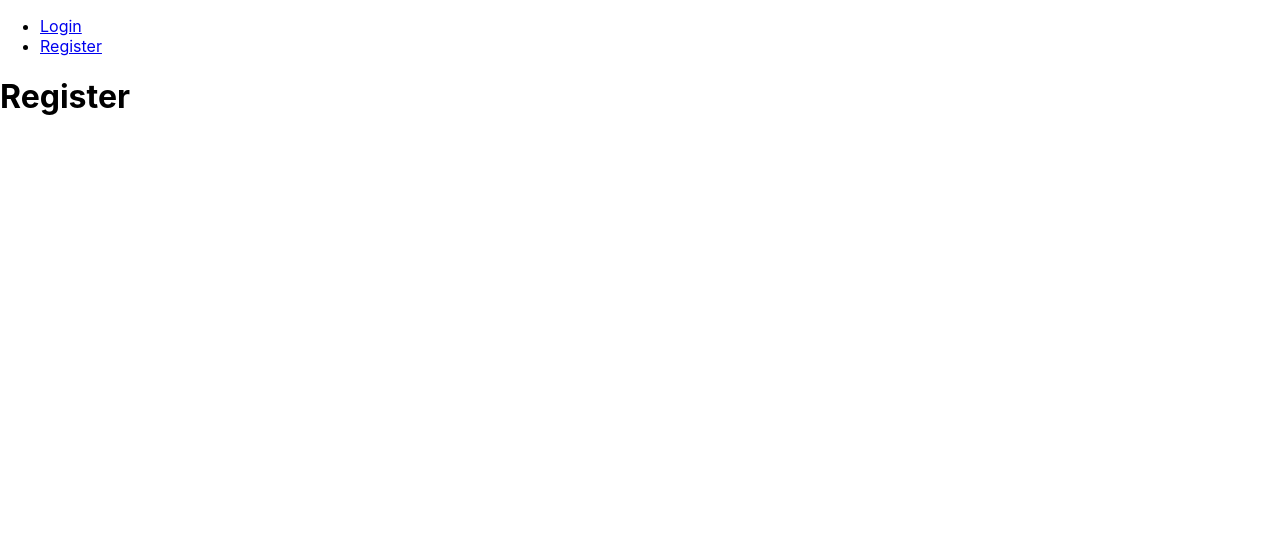
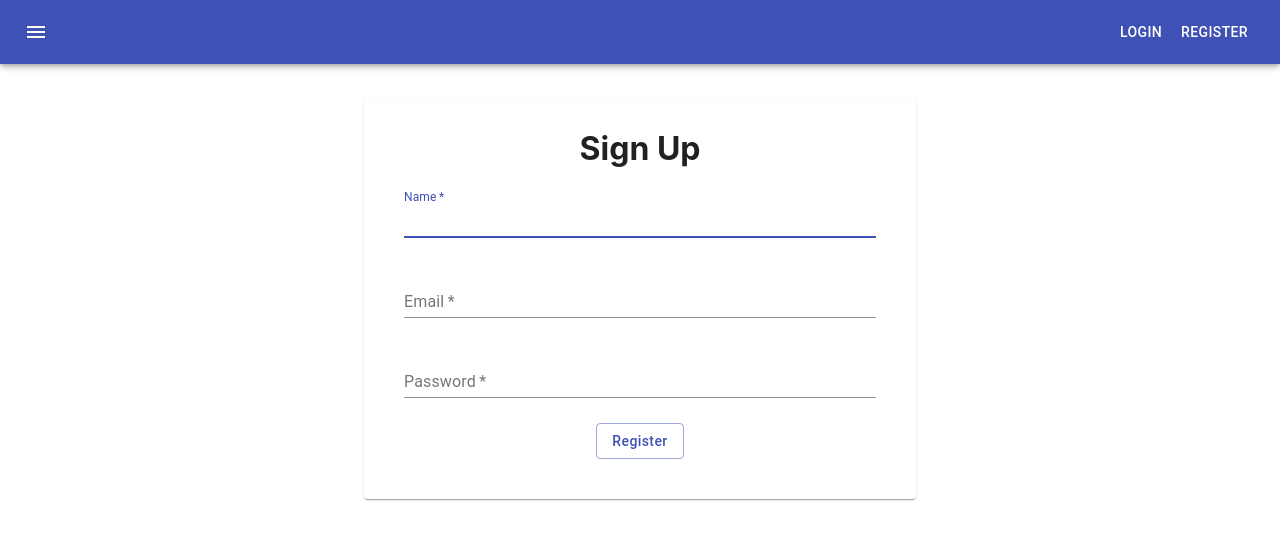
Before and after one commit to Filip785/fast-music-app, a React (Create React App) app in the folder frontend/: page /register in a window 1280 px wide. Shown: the top 540 px of the page. Built offline with nearby package versions, Linux system fonts and the light colour scheme.

Commit message:
Add basic material ui design for navigation menu, login & register page

```diff
--- a/frontend/package.json
+++ b/frontend/package.json
@@ -3,6 +3,8 @@
   "version": "0.1.0",
   "private": true,
   "dependencies": {
+    "@material-ui/core": "^4.9.0",
+    "@material-ui/icons": "^4.5.1",
     "@testing-library/jest-dom": "^4.2.4",
     "@testing-library/react": "^9.4.0",
     "@testing-library/user-event": "^7.2.1",
--- a/frontend/src/App.css
+++ b/frontend/src/App.css
@@ -36,3 +36,11 @@
     transform: rotate(360deg);
   }
 }
+
+.content {
+  margin-top: 100px;
+}
+
+.paperPadding {
+  padding: 40px;
+}
--- a/frontend/src/App.js
+++ b/frontend/src/App.js
@@ -3,32 +3,58 @@ import './App.css';
 import Login from './Login';
 import Register from './Register';
 import { Link, BrowserRouter, Switch, Route } from "react-router-dom";
+import AppBar from '@material-ui/core/AppBar';
+import Toolbar from '@material-ui/core/Toolbar';
+import Button from '@material-ui/core/Button';
+import IconButton from '@material-ui/core/IconButton';
+import MenuIcon from '@material-ui/icons/Menu';
+import { makeStyles } from '@material-ui/core/styles';
+
+const useStyles = makeStyles(theme => ({
+  root: {
+    flexGrow: 1,
+  },
+  menuButton: {
+    marginRight: theme.spacing(2),
+  },
+  title: {
+    flexGrow: 1,
+  },
+  container: {
+    display: 'flex',
+    justifyContent: 'space-between'
+  }
+}));
 
 function App() {
+  const classes = useStyles();
+
   return (
     <BrowserRouter>
-        <nav>
-          <ul>
-            <li>
-              <Link to={"/login"}>Login</Link>
-            </li>
-            <li>
-              <Link to={"/register"}>Register</Link>
-            </li>
-          </ul>
-        </nav>
+      <div className="App">
+        <AppBar>
+          <Toolbar className={classes.container}>
+            <IconButton edge="start" className={classes.menuButton} color="inherit" aria-label="menu">
+              <MenuIcon />
+            </IconButton>
+            <div className="links">
+              <Button color="inherit" component={Link} to="/login">Login</Button>
+              <Button color="inherit" component={Link} to="/register">Register</Button>
+            </div>
+          </Toolbar>
+        </AppBar>
 
+        <div className="content">
           <Switch>
-          <Route path="/" exact>
-            <Login />
-          </Route>
-          <Route path="/login">
+            <Route path={["/", '/login']} exact>
               <Login />
             </Route>
             <Route path="/register">
               <Register />
             </Route>
           </Switch>
+        </div>
+      </div>
     </BrowserRouter>
   );
 }
--- a/frontend/src/Login.jsx
+++ b/frontend/src/Login.jsx
@@ -1,7 +1,29 @@
 import React from 'react';
+import { Paper, Grid, TextField, Button, Container } from '@material-ui/core';
 
 export default function Login() {
   return (
-    <h1>Login</h1>
+    <Container maxWidth="sm">
+      <Paper className="paperPadding">
+        <div>
+          <Grid container spacing={8} justify="center">
+            <h1>Sign In</h1>
+          </Grid>
+          <Grid container spacing={8} alignItems="flex-end">
+            <Grid item md={true} sm={true} xs={true}>
+              <TextField id="email" label="Email" type="email" fullWidth autoFocus required />
+            </Grid>
+          </Grid>
+          <Grid container spacing={8} alignItems="flex-end">
+            <Grid item md={true} sm={true} xs={true}>
+              <TextField id="password" label="Password" type="password" fullWidth required />
+            </Grid>
+          </Grid>
+          <Grid container justify="center" style={{ marginTop: '25px' }}>
+            <Button variant="outlined" color="primary" style={{ textTransform: "none" }}>Login</Button>
+          </Grid>
+        </div>
+      </Paper>
+    </Container>
   );
 }
--- a/frontend/src/Register.jsx
+++ b/frontend/src/Register.jsx
@@ -1,7 +1,34 @@
 import React from 'react';
+import { Paper, Grid, TextField, Button, Container } from '@material-ui/core';
 
 export default function Register() {
-    return (
-      <h1>Register</h1>
-    );
+  return (
+    <Container maxWidth="sm">
+      <Paper className="paperPadding">
+        <div>
+          <Grid container spacing={8} justify="center">
+            <h1>Sign Up</h1>
+          </Grid>
+          <Grid container spacing={8} alignItems="flex-end">
+            <Grid item md={true} sm={true} xs={true}>
+              <TextField id="name" label="Name" type="text" fullWidth autoFocus required />
+            </Grid>
+          </Grid>
+          <Grid container spacing={8} alignItems="flex-end">
+            <Grid item md={true} sm={true} xs={true}>
+              <TextField id="email" label="Email" type="email" fullWidth required />
+            </Grid>
+          </Grid>
+          <Grid container spacing={8} alignItems="flex-end">
+            <Grid item md={true} sm={true} xs={true}>
+              <TextField id="password" label="Password" type="password" fullWidth required />
+            </Grid>
+          </Grid>
+          <Grid container justify="center" style={{ marginTop: '25px' }}>
+            <Button variant="outlined" color="primary" style={{ textTransform: "none" }}>Register</Button>
+          </Grid>
+        </div>
+      </Paper>
+    </Container>
+  );
 }
```
Also changed, not shown: 1 other file (tests, documents, lock files or other folders). Lines whose indentation alone changed are shown as unchanged.
